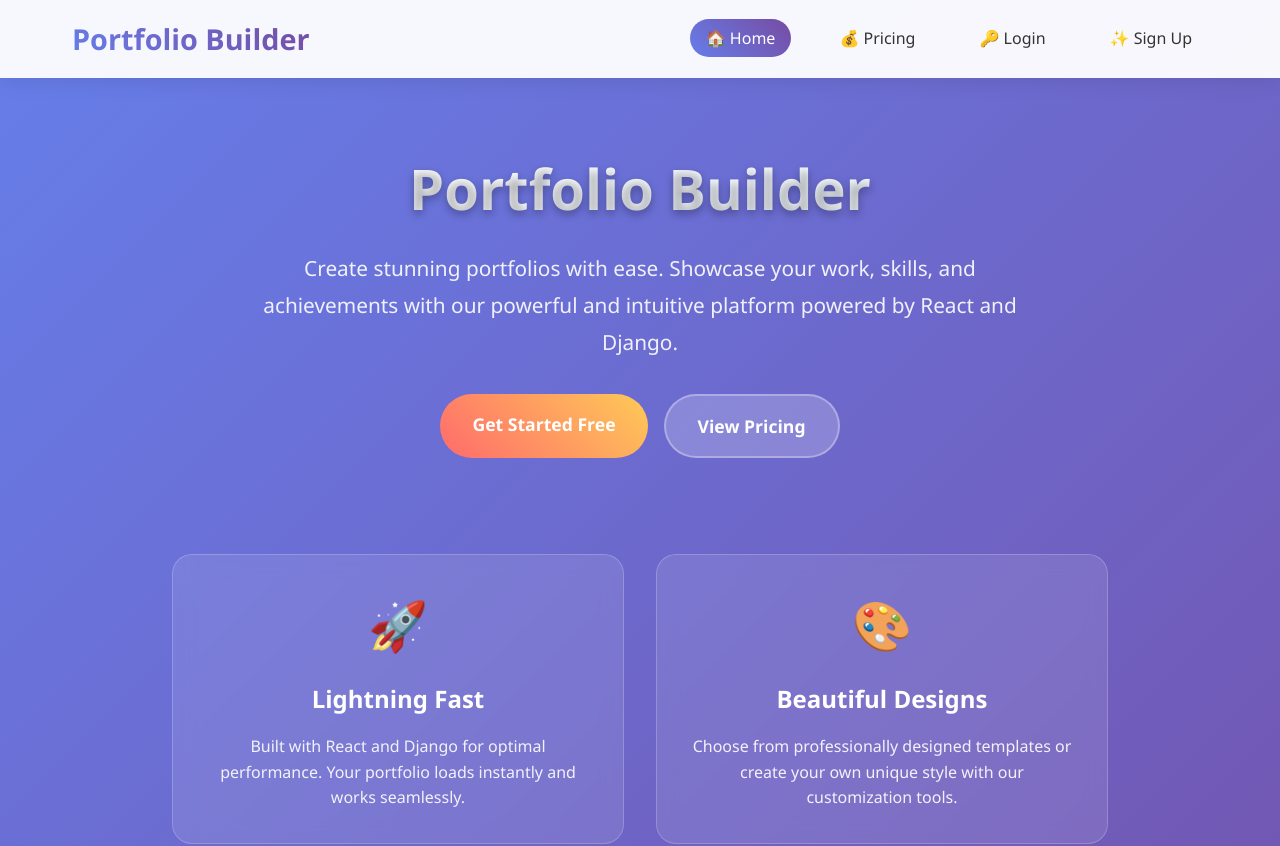
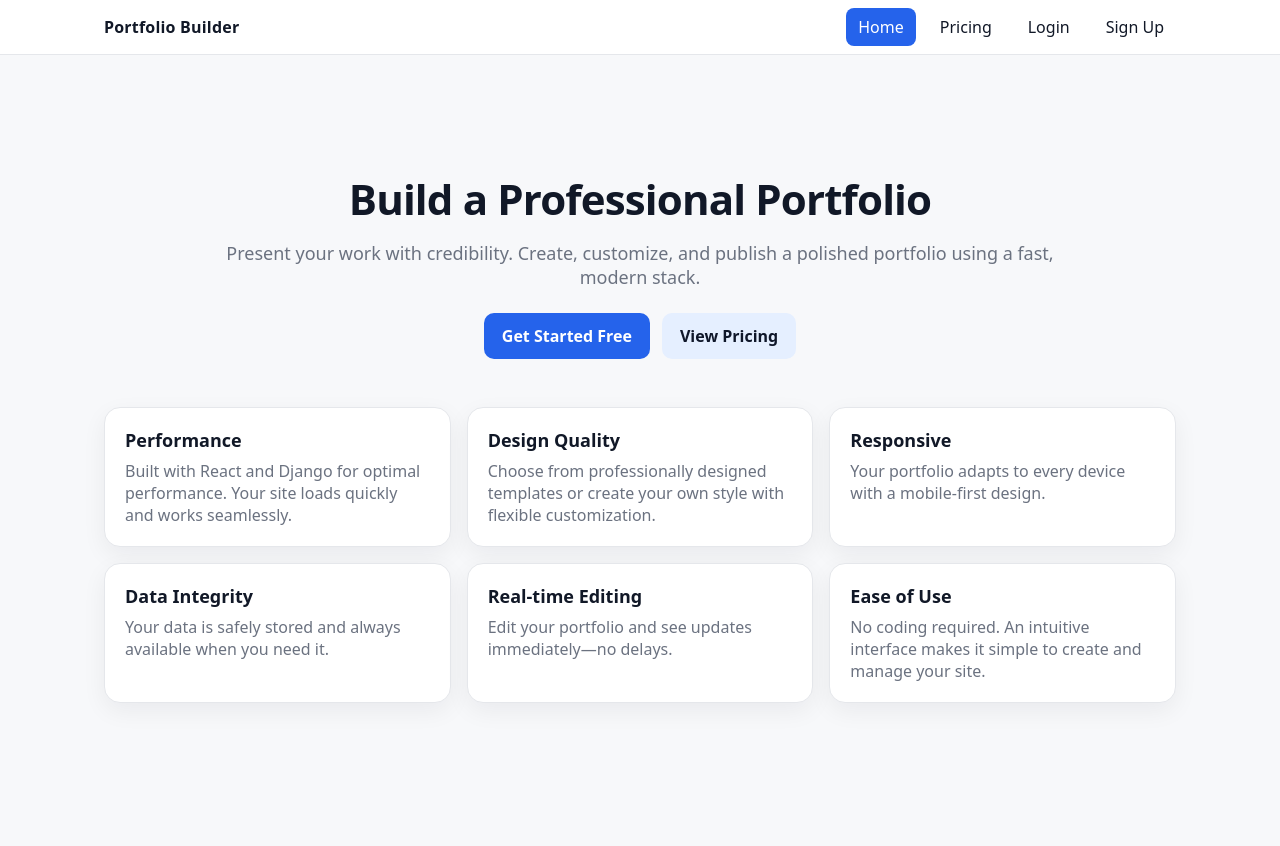
Before and after one commit to Alegria28/Portfolio-Builder, a React (Create React App) app in the folder portfolio-frontend/: page / in a window 1280 px wide. Shown: the top 846 px of the page. After the commit the page ends 800 px from the top, so only its background shows below. Built offline with nearby package versions, Linux system fonts and the light colour scheme.

Commit message:
update the theme

```diff
--- a/portfolio-frontend/src/App.tsx
+++ b/portfolio-frontend/src/App.tsx
@@ -1,7 +1,7 @@
 import React from 'react';
 import { BrowserRouter as Router, Routes, Route, Navigate } from 'react-router-dom';
 import { AuthProvider, useAuth } from './contexts/AuthContext';
-import './styles/modern.css';
+import './styles/business.css';
 import Navigation from './components/Navigation';
 import Homepage from './components/Homepage';
 import Dashboard from './components/Dashboard';
--- a/portfolio-frontend/src/components/Homepage.tsx
+++ b/portfolio-frontend/src/components/Homepage.tsx
@@ -5,10 +5,9 @@ const Homepage: React.FC = () => {
   return (
     <div className="homepage">
       <section className="hero-section">
-        <h1 className="hero-title">Portfolio Builder</h1>
+        <h1 className="hero-title">Build a Professional Portfolio</h1>
         <p className="hero-subtitle">
-          Create stunning portfolios with ease. Showcase your work, skills, and achievements
-          with our powerful and intuitive platform powered by React and Django.
+          Present your work with credibility. Create, customize, and publish a polished portfolio using a fast, modern stack.
         </p>
 
         <div className="cta-buttons">
@@ -23,56 +22,44 @@ const Homepage: React.FC = () => {
 
       <section className="features-section">
         <div className="feature-card">
-          <div className="feature-icon">🚀</div>
-          <h3 className="feature-title">Lightning Fast</h3>
+          <h3 className="feature-title">Performance</h3>
           <p className="feature-description">
-            Built with React and Django for optimal performance.
-            Your portfolio loads instantly and works seamlessly.
+            Built with React and Django for optimal performance. Your site loads quickly and works seamlessly.
           </p>
         </div>
 
         <div className="feature-card">
-          <div className="feature-icon">🎨</div>
-          <h3 className="feature-title">Beautiful Designs</h3>
+          <h3 className="feature-title">Design Quality</h3>
           <p className="feature-description">
-            Choose from professionally designed templates or create
-            your own unique style with our customization tools.
+            Choose from professionally designed templates or create your own style with flexible customization.
           </p>
         </div>
 
         <div className="feature-card">
-          <div className="feature-icon">📱</div>
-          <h3 className="feature-title">Mobile Responsive</h3>
+          <h3 className="feature-title">Responsive</h3>
           <p className="feature-description">
-            Your portfolio looks perfect on all devices.
-            Mobile-first design ensures great user experience everywhere.
+            Your portfolio adapts to every device with a mobile‑first design.
           </p>
         </div>
 
         <div className="feature-card">
-          <div className="feature-icon">💾</div>
-          <h3 className="feature-title">Secure Database</h3>
+          <h3 className="feature-title">Data Integrity</h3>
           <p className="feature-description">
-            Your data is safely stored with SQLite database.
-            Reliable, fast, and always available when you need it.
+            Your data is safely stored and always available when you need it.
           </p>
         </div>
 
         <div className="feature-card">
-          <div className="feature-icon">⚡</div>
-          <h3 className="feature-title">Real-time Updates</h3>
+          <h3 className="feature-title">Real‑time Editing</h3>
           <p className="feature-description">
-            Changes appear instantly. Edit your portfolio and see
-            updates in real-time without any delays.
+            Edit your portfolio and see updates immediately—no delays.
           </p>
         </div>
 
         <div className="feature-card">
-          <div className="feature-icon">🔧</div>
-          <h3 className="feature-title">Easy to Use</h3>
+          <h3 className="feature-title">Ease of Use</h3>
           <p className="feature-description">
-            No coding required. Intuitive interface makes it simple
-            to create and manage your professional portfolio.
+            No coding required. An intuitive interface makes it simple to create and manage your site.
           </p>
         </div>
       </section>
--- a/portfolio-frontend/src/components/Login.tsx
+++ b/portfolio-frontend/src/components/Login.tsx
@@ -38,8 +38,8 @@ const Login: React.FC = () => {
   return (
     <div className="auth-container">
       <div className="auth-card">
-        <h2>Welcome Back</h2>
-        <p className="auth-subtitle">Sign in to create amazing portfolios</p>
+  <h2>Welcome back</h2>
+  <p className="auth-subtitle">Sign in to access your portfolio workspace</p>
 
         {error && <div className="error-message">{error}</div>}
 
@@ -71,7 +71,7 @@ const Login: React.FC = () => {
           </div>
 
           <button type="submit" className="auth-button" disabled={loading}>
-            {loading ? '🔄 Signing In...' : '🚀 Sign In'}
+            {loading ? 'Signing in…' : 'Sign in'}
           </button>
         </form>
 
--- a/portfolio-frontend/src/components/Navigation.tsx
+++ b/portfolio-frontend/src/components/Navigation.tsx
@@ -28,7 +28,7 @@ const Navigation: React.FC = () => {
         <ul className="nav-links">
           <li>
             <Link to="/" className={isActive('/')}>
-              🏠 Home
+              Home
             </Link>
           </li>
 
@@ -36,20 +36,20 @@ const Navigation: React.FC = () => {
             <>
               <li>
                 <Link to="/templates" className={isActive('/templates')}>
-                  🎨 Templates
+                  Templates
                 </Link>
               </li>
               <li>
                 <Link to="/dashboard" className={isActive('/dashboard')}>
-                  📊 Dashboard
+                  Dashboard
                 </Link>
               </li>
               <li className="user-menu">
                 <span className="user-greeting">
-                  👋 {user?.first_name || user?.username}
+                  {user?.first_name || user?.username}
                 </span>
                 <button onClick={handleLogout} className="logout-btn">
-                  🚪 Logout
+                  Logout
                 </button>
               </li>
             </>
@@ -57,17 +57,17 @@ const Navigation: React.FC = () => {
             <>
               <li>
                 <Link to="/pricing" className={isActive('/pricing')}>
-                  💰 Pricing
+                  Pricing
                 </Link>
               </li>
               <li>
                 <Link to="/login" className={isActive('/login')}>
-                  🔑 Login
+                  Login
                 </Link>
               </li>
               <li>
                 <Link to="/register" className={isActive('/register')}>
-                  ✨ Sign Up
+                  Sign Up
                 </Link>
               </li>
             </>
--- /dev/null
+++ b/portfolio-frontend/src/styles/business.css
@@ -0,0 +1,119 @@
+/* Business Professional Theme */
+/* Typography & Base */
+:root {
+  --bg: #f7f8fa;
+  --card: #ffffff;
+  --text: #111827; /* slate-900 */
+  --muted: #6b7280; /* slate-500 */
+  --border: #e5e7eb; /* slate-200 */
+  --accent: #2563eb; /* blue-600 */
+  --accent-700: #1d4ed8; /* blue-700 */
+  --success: #16a34a; /* green-600 */
+  --danger: #dc2626; /* red-600 */
+  --warning: #d97706; /* amber-600 */
+  --shadow: 0 8px 24px rgba(17, 24, 39, 0.06);
+}
+
+* { box-sizing: border-box; }
+html, body, #root { height: 100%; }
+body {
+  margin: 0;
+  font-family: ui-sans-serif, system-ui, -apple-system, Segoe UI, Roboto, "Helvetica Neue", Arial, "Noto Sans", "Apple Color Emoji", "Segoe UI Emoji";
+  color: var(--text);
+  background: var(--bg);
+  -webkit-font-smoothing: antialiased;
+  -moz-osx-font-smoothing: grayscale;
+}
+
+/* Layout */
+.main-content { margin-top: 72px; }
+.container { max-width: 1120px; margin: 0 auto; padding: 0 24px; }
+
+/* Navigation */
+.navbar {
+  position: sticky; top: 0; z-index: 1000;
+  background: var(--card);
+  border-bottom: 1px solid var(--border);
+}
+.nav-container { max-width: 1120px; margin: 0 auto; display: flex; align-items: center; justify-content: space-between; padding: 16px 24px; }
+.logo { font-weight: 700; letter-spacing: 0.2px; color: var(--text); text-decoration: none; }
+.nav-links { list-style: none; display: flex; gap: 12px; margin: 0; padding: 0; }
+.nav-link { text-decoration: none; color: var(--text); padding: 8px 12px; border-radius: 8px; font-weight: 500; }
+.nav-link:hover { background: #f3f4f6; }
+.nav-link.active { color: var(--card); background: var(--accent); }
+.logout-btn { border: 1px solid var(--border); background: var(--card); color: var(--text); padding: 8px 12px; border-radius: 8px; cursor: pointer; }
+.logout-btn:hover { background: #f9fafb; }
+.user-greeting { color: var(--muted); margin-right: 8px; }
+
+/* Buttons */
+.cta-buttons { display: flex; gap: 12px; flex-wrap: wrap; justify-content: center; }
+.cta-button { display: inline-block; text-decoration: none; border-radius: 10px; padding: 12px 18px; font-weight: 600; transition: box-shadow .2s, transform .05s; }
+.cta-primary { background: var(--accent); color: #fff; }
+.cta-primary:hover { background: var(--accent-700); box-shadow: var(--shadow); }
+.cta-secondary { background: #e5efff; color: #0f172a; }
+.cta-secondary:hover { background: #dbe7ff; box-shadow: var(--shadow); }
+
+.pricing-button, .auth-button { background: var(--accent); color: #fff; border: none; padding: 12px 18px; border-radius: 10px; font-weight: 600; cursor: pointer; }
+.pricing-button:hover, .auth-button:hover { background: var(--accent-700); box-shadow: var(--shadow); }
+
+/* Cards */
+.card { background: var(--card); border: 1px solid var(--border); border-radius: 16px; box-shadow: var(--shadow); }
+
+/* Homepage */
+.homepage { padding: 48px 0; }
+.hero-section { text-align: center; max-width: 880px; margin: 0 auto 40px; }
+.hero-title { font-size: 42px; line-height: 1.15; margin: 0 0 12px; letter-spacing: -0.02em; }
+.hero-subtitle { color: var(--muted); font-size: 18px; margin-bottom: 24px; }
+.features-section { display: grid; grid-template-columns: repeat(auto-fit, minmax(260px, 1fr)); gap: 16px; max-width: 1120px; margin: 0 auto; padding: 8px 24px 24px; }
+.feature-card { background: var(--card); border: 1px solid var(--border); border-radius: 16px; padding: 20px; text-align: left; box-shadow: var(--shadow); }
+.feature-title { margin: 0 0 8px; font-size: 18px; }
+.feature-description { color: var(--muted); margin: 0; }
+
+/* Dashboard & Pricing wrapper */
+.dashboard, .pricing { background: var(--card); border: 1px solid var(--border); border-radius: 16px; padding: 24px; margin: 24px; box-shadow: var(--shadow); }
+.dashboard-header, .pricing-header { text-align: center; margin-bottom: 24px; }
+.dashboard-title, .pricing-title { margin: 0 0 8px; font-size: 28px; }
+.dashboard-subtitle, .pricing-subtitle { color: var(--muted); margin: 0; }
+
+/* Pricing */
+.pricing-cards { display: grid; grid-template-columns: repeat(auto-fit, minmax(260px, 1fr)); gap: 16px; max-width: 1120px; margin: 0 auto; }
+.pricing-card { border: 1px solid var(--border); border-radius: 16px; padding: 20px; background: var(--card); box-shadow: var(--shadow); }
+.pricing-card.featured { border-color: var(--accent); box-shadow: 0 12px 28px rgba(37, 99, 235, 0.12); }
+.pricing-plan { margin: 0 0 8px; font-size: 18px; }
+.pricing-price { font-size: 34px; font-weight: 700; margin: 8px 0 0; }
+.pricing-period { color: var(--muted); margin-bottom: 16px; }
+.pricing-features { list-style: none; padding: 0; margin: 0 0 16px; color: var(--text); }
+.pricing-features li { display: flex; gap: 8px; align-items: baseline; padding: 6px 0; border-bottom: 1px dashed var(--border); }
+.pricing-features li:last-child { border-bottom: none; }
+
+.pricing-faq { max-width: 880px; margin: 24px auto 0; border-top: 1px solid var(--border); padding-top: 16px; }
+.faq-item { margin-bottom: 12px; }
+.faq-item h4 { margin: 0 0 4px; font-size: 16px; }
+.faq-item p { margin: 0; color: var(--muted); }
+
+.pricing-contact { text-align: center; margin-top: 24px; }
+
+/* Auth */
+.auth-container { display: grid; place-items: center; padding: 48px 16px; }
+.auth-card { width: 100%; max-width: 420px; background: var(--card); border: 1px solid var(--border); border-radius: 16px; box-shadow: var(--shadow); padding: 24px; }
+.auth-subtitle { color: var(--muted); margin-top: 4px; }
+.auth-form { margin-top: 16px; display: grid; gap: 12px; }
+.form-group label { display: block; font-weight: 600; margin-bottom: 6px; }
+.form-group input { width: 100%; padding: 10px 12px; border: 1px solid var(--border); border-radius: 10px; background: #fff; color: var(--text); }
+.form-group input:focus { outline: none; border-color: var(--accent); box-shadow: 0 0 0 3px rgba(37, 99, 235, 0.15); }
+.error-message { background: #fef2f2; border: 1px solid #fecaca; color: #991b1b; padding: 10px 12px; border-radius: 10px; }
+.auth-links { margin-top: 12px; display: flex; justify-content: space-between; align-items: center; }
+.back-link { color: var(--muted); text-decoration: none; }
+.back-link:hover { text-decoration: underline; }
+
+/* Portfolio Items */
+.portfolio-items { display: grid; grid-template-columns: repeat(auto-fill, minmax(280px, 1fr)); gap: 16px; margin-top: 16px; }
+.portfolio-item { background: var(--card); border: 1px solid var(--border); border-radius: 14px; padding: 16px; box-shadow: var(--shadow); }
+.portfolio-item h4 { margin: 0 0 6px; }
+.portfolio-item p { margin: 0 0 6px; color: var(--muted); }
+
+/* Loading */
+.loading { text-align: center; padding: 48px; color: var(--muted); }
+
+/* Utilities */
+.text-muted { color: var(--muted); }
```
Also changed, not shown: portfolio-frontend/src/components/Pricing.tsx (+5 -5 lines).
